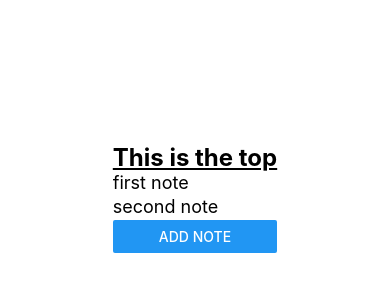
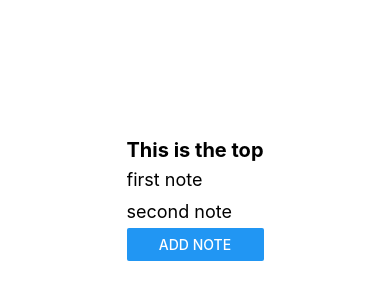
Before and after one commit to sim-o/react-native-practice, a React Native app: screen / in a window 390 px wide. Shown: the part 224-524 px from the top of the page. Built offline with nearby package versions, Linux system fonts and the light colour scheme.

Commit message:
nativewind

```diff
--- a/App.tsx
+++ b/App.tsx
@@ -2,7 +2,7 @@ import { StatusBar } from "expo-status-bar";
 import { StyleSheet, View } from "react-native";
 import { Provider } from "react-redux";
 import { store } from "./store";
-import { Notes } from "./Notes";
+import { Notes } from "./app/Notes";
 
 export default function App() {
   return (
--- a/Notes.tsx
+++ b/app/Notes.tsx
@@ -3,19 +3,13 @@ import {
   Button,
   FlatList,
   SafeAreaView,
-  StyleSheet,
-  Text,
   TextInput,
   View,
+  Text,
 } from "react-native";
-import { notes as notesSlice } from "./store/notes";
+import { notes as notesSlice } from "../store/notes";
 import { useAppDispatch, useAppSelector } from "./hooks";
-
-const styles = StyleSheet.create({
-  title: { fontWeight: "bold", fontSize: 24, textDecorationLine: "underline" },
-  note: { minHeight: 24, verticalAlign: "middle" },
-  noteText: { fontSize: 18 },
-});
+import { styled } from "nativewind";
 
 function Note({
   note,
@@ -29,11 +23,18 @@ function Note({
   onChange: (value: string) => void;
 }) {
   return (
-    <View style={styles.note} onTouchEnd={onTap}>
+    <View
+      className="flex-1 min-h-8 justify-center items-start"
+      onTouchEnd={onTap}
+    >
       {!edit ? (
-        <Text style={styles.noteText}>{note}</Text>
+        <Text className="text-biggish">{note}</Text>
       ) : (
-        <TextInput value={note} onChangeText={(v) => onChange(v)} />
+        <TextInput
+          className="text-biggish"
+          value={note}
+          onChangeText={(v) => onChange(v)}
+        />
       )}
     </View>
   );
@@ -47,16 +48,16 @@ export function Notes() {
   return (
     <View>
       <SafeAreaView>
-        <Text style={styles.title}>This is the top</Text>
+        <Text className="text-underline text-xl font-bold">
+          This is the top
+        </Text>
         <FlatList
           data={notes}
           renderItem={(note) => (
             <Note
               note={note.item.value}
               edit={note.item.id === editing}
-              onTap={() => {
-                setEditing(note.item.id);
-              }}
+              onTap={() => setEditing(note.item.id)}
               onChange={(value) => {
                 dispatch(
                   notesSlice.actions.updateNote({ id: note.item.id, value }),
--- a/hooks.ts
+++ b/app/hooks.ts
@@ -1,5 +1,5 @@
 import { TypedUseSelectorHook, useDispatch, useSelector } from "react-redux";
-import type { AppDispatch, RootState } from "./store";
+import type { AppDispatch, RootState } from "../store";
 
 export const useAppDispatch: () => AppDispatch = useDispatch;
 export const useAppSelector: TypedUseSelectorHook<RootState> = useSelector;
--- a/test-utils.tsx
+++ b/app/test-utils.tsx
@@ -4,7 +4,7 @@ import { render } from "@testing-library/react-native";
 import { configureStore } from "@reduxjs/toolkit";
 import { Provider } from "react-redux";
 
-import { AppStore, rootReducer, RootState } from "./store";
+import { AppStore, rootReducer, RootState } from "../store";
 // As a basic setup, import your same slice reducers
 
 // This type interface extends the default options for render from RTL, as well
--- a/babel.config.js
+++ b/babel.config.js
@@ -2,5 +2,6 @@ module.exports = function (api) {
   api.cache(true);
   return {
     presets: ["babel-preset-expo"],
+    plugins: ["nativewind/babel"],
   };
 };
--- /dev/null
+++ b/nativewind-env.d.ts
@@ -0,0 +1 @@
+/// <reference types="nativewind/types" />
--- a/package.json
+++ b/package.json
@@ -19,6 +19,7 @@
     "expo": "~50.0.7",
     "expo-status-bar": "~1.11.1",
     "jest-expo": "~50.0.2",
+    "nativewind": "^2.0.11",
     "react": "18.2.0",
     "react-native": "0.73.4",
     "react-redux": "^9.1.0"
@@ -37,6 +38,7 @@
     "prettier": "3.2.5",
     "react-native-testing-library": "^6.0.0",
     "react-test-renderer": "^18.2.0",
+    "tailwindcss": "^3.3.2",
     "ts-jest": "^29.1.2",
     "typescript": "^5.1.3"
   },
@@ -50,6 +52,8 @@
       "<rootDir>/node_modules/",
       "<rootDir>/e2e/"
     ],
-    "setupFilesAfterEnv": ["<rootDir>/jest-setup.ts"]
+    "setupFilesAfterEnv": [
+      "<rootDir>/jest-setup.ts"
+    ]
   }
 }
--- /dev/null
+++ b/tailwind.config.js
@@ -0,0 +1,12 @@
+/** @type {import('tailwindcss').Config} */
+module.exports = {
+  content: ["./App.tsx", "./app/**/*.tsx"],
+  theme: {
+    extend: {
+      fontSize: {
+        biggish: "18px",
+      },
+    },
+  },
+  plugins: [],
+};
```
Also changed, not shown: 3 other files (tests, documents, lock files or other folders).
